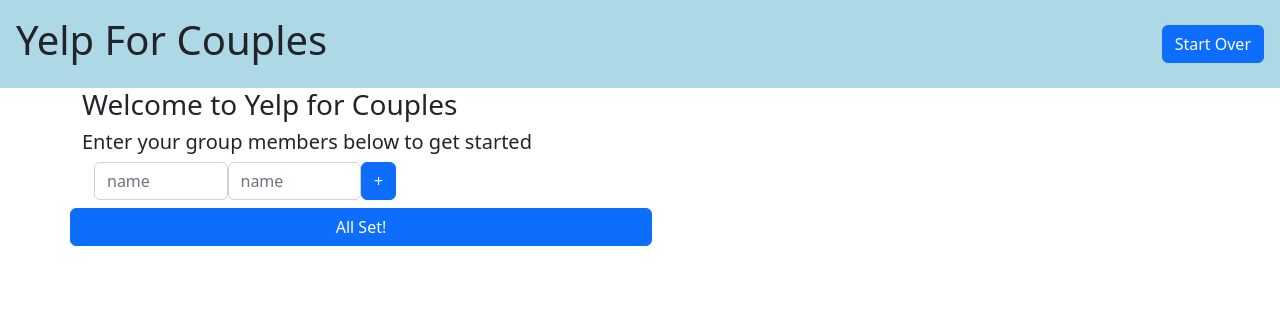
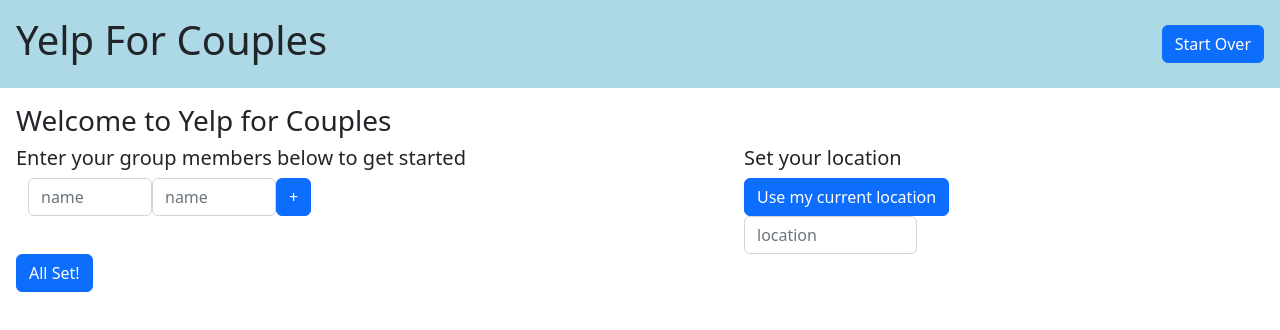
Before and after one commit to oguerra9/yelp-for-couples, a React (Create React App) app in the folder client/: page / in a window 1280 px wide. Shown: the top 330 px of the page. Built offline with nearby package versions, Linux system fonts and the light colour scheme.

Commit message:
added functionality for users to set their location with a custom location name or their current position

```diff
--- a/client/src/App.js
+++ b/client/src/App.js
@@ -13,7 +13,7 @@
     <Router>
       <div className="flex-column justify-flex-start min-100-vh">
         <Header />
-        <div className="container">
+        <div className="m-2 p-2">
           <Routes>
             <Route
               path="/"
--- a/client/src/http-common.js
+++ b/client/src/http-common.js
@@ -1,7 +1,7 @@
 import axios from "axios";
 
 export default axios.create({
-    baseURL: 'https://travel-advisor.p.rapidapi.com/restaurants/list',
+    baseURL: 'https://travel-advisor.p.rapidapi.com/',
     headers: {
       'X-RapidAPI-Key': '4341755dc2msh4208947d6e70d72p170865jsnd1b8b18bb70a',
       'X-RapidAPI-Host': 'travel-advisor.p.rapidapi.com'
--- a/client/src/pages/Home.js
+++ b/client/src/pages/Home.js
@@ -3,15 +3,22 @@
 import Button from 'react-bootstrap/Button';
 import Row from 'react-bootstrap/Row';
 import Container from 'react-bootstrap/Container';
+import Col from 'react-bootstrap/Col';
+import { getLocationCoords } from '../services/APIService';
 
 export default function Home() {
     const [userNames, setUserNames] = useState(['user0', 'user1']);
     const [groupMembers, setGroupMembers] = useState({});
     const [groupMemberData, setGroupMemberData] = useState({});
+    const [location, setLocation] = useState('');
 
     const handleChange = (event) => {
         const { name, value } = event.target;
         setGroupMemberData({ ...groupMemberData, [name]: value });
+    };
+
+    const handleLocationChange = (event) => {
+        setLocation(event.target.value);
     };
 
     const addFormLine = (event) => {
@@ -20,23 +27,41 @@
         setUserNames([...userNames, `user${userNames.length}`]);
     };
 
-    const submitUserList = (event) => {
+    const submitSetUp = (event) => {
         let groupNames = [];
         userNames.forEach(user => groupNames.push(groupMemberData[user]));
 
         localStorage.setItem('groupNames', groupNames);
 
+        console.log(`custom location name = ${location}`);
+        if (location != '') {
+            saveCustomLocation(location);
+        }
+
         window.location.pathname = '/options/cuisine';
     };
 
+    const setCurrLocation = (event) => {
+        saveCurrentLocation();
+    };
+
+    // const setCustomLocation = (event) => {
+    //     console.log(`custom location name = ${location}`);
+    //     if (location != '') {
+    //         saveCustomLocation(location);
+    //     }
+    // };
+
     return (
         <div>
+            <h3>Welcome to Yelp for Couples</h3>
+            <div className="d-flex justify-content-between">
+                <Col className="col-lg-5">
                     <div>
-                <h3>Welcome to Yelp for Couples</h3>
                         <h5>Enter your group members below to get started</h5>
                     </div>
                     <div>
-                <Form className="col-lg-6">
+                        <Form>
                             <Container className="d-flex flex-wrap mb-2">
                                 {userNames.map(user => (
                                     <div className="col-lg-3" key={user}>
@@ -45,12 +70,49 @@
                                 ))}
                                 <Button onClick={addFormLine}>+</Button>
                             </Container>
-                    <Row>
-                        <Button onClick={submitUserList}>All Set!</Button>
-                    </Row>
                         </Form>
                     </div>
-
+                </Col>
+                <Col className="col-lg-5">
+                    <div>
+                        <h5>Set your location</h5>
+                    </div>
+                    <div>
+                        <Button onClick={setCurrLocation}>Use my current location</Button>
+                        <Form className="d-flex">
+                            <div className="col-lg-4">
+                                <Form.Control type="text" name="locationForm" onChange={handleLocationChange} value={location} placeholder="location" />
+                            </div>
+                            {/* <Button onClick={setCustomLocation}>Set Location</Button> */}
+                        </Form>
+                    </div>
+                </Col>
+            </div>
+            <Button onClick={submitSetUp}>All Set!</Button>
         </div>
     );
 }
+
+
+function saveCurrentLocation() {
+
+    const successCallback = (position) => {
+        console.log(`position data: ${position}`);
+        let userCoords = [position.coords.latitude, position.coords.longitude];
+
+        console.log(`position: <lat: ${userCoords[0]}, lon: ${userCoords[1]}>`);
+        localStorage.setItem('locationCoords', userCoords);
+    };
+
+    const errorCallback = (error) => {
+        console.log(`error: ${error}`);
+    };
+
+    navigator.geolocation.getCurrentPosition(successCallback, errorCallback);
+}
+
+async function saveCustomLocation(locationName) {
+    console.log(`saving custom location: ${locationName}`);
+    let customCoords = await getLocationCoords(locationName).then((response) => console.log(response));
+    localStorage.setItem('locationCoords', customCoords);
+}
--- a/client/src/services/APIService.js
+++ b/client/src/services/APIService.js
@@ -1,21 +1,45 @@
 import http from '../http-common.js';
 
-export async function getBusinesses() {
+export async function getLocationCoords(locationName) {
     const options = {
         params: {
-            location_id: '293919',
-            restaurant_tagcategory: '10591',
-            restaurant_tagcategory_standalone: '10591',
-            currency: 'USD',
-            lunit: 'km',
-            limit: '30',
-            open_now: 'false',
-            lang: 'en_US'
+            query: locationName
         }
     };
 
     try {
-        const response = await http.get('/',options);
+        const response = await http.get('/locations/search',options);
+        let fullResponseData = response;
+        console.log(`full response: ${fullResponseData}`);
+        console.log(`full response: ${JSON.stringify(fullResponseData)}`);
+        let responseData = fullResponseData.data;
+        console.log(`response data: ${JSON.stringify(responseData)}`);
+        let firstEntry = responseData.data[0];
+        console.log(`first entry = ${firstEntry}`);
+        let entryResult = firstEntry.result_object;
+        console.log(`entry result: ${entryResult}`);
+        let locationCoords = [entryResult.latitude, entryResult.longitude];
+        console.log(`location coords = ${locationCoords}`);
+        return locationCoords;
+    } catch (error) {
+        console.error(error);
+    }
+}
+
+export async function getBusinesses(offset) {
+    const options = {
+        params: {
+            location_id: '293919',
+            lunit: 'km',
+            limit: '30',
+            open_now: 'false',
+            lang: 'en_US',
+            offset: offset
+        }
+    };
+
+    try {
+        const response = await http.get('/restaurants/list',options);
         console.log(response.data['data']);
     } catch (error) {
         console.error(error);
```
Also changed, not shown: client/src/pages/Options.js (+1 -9 lines). Lines whose indentation alone changed are shown as unchanged.
